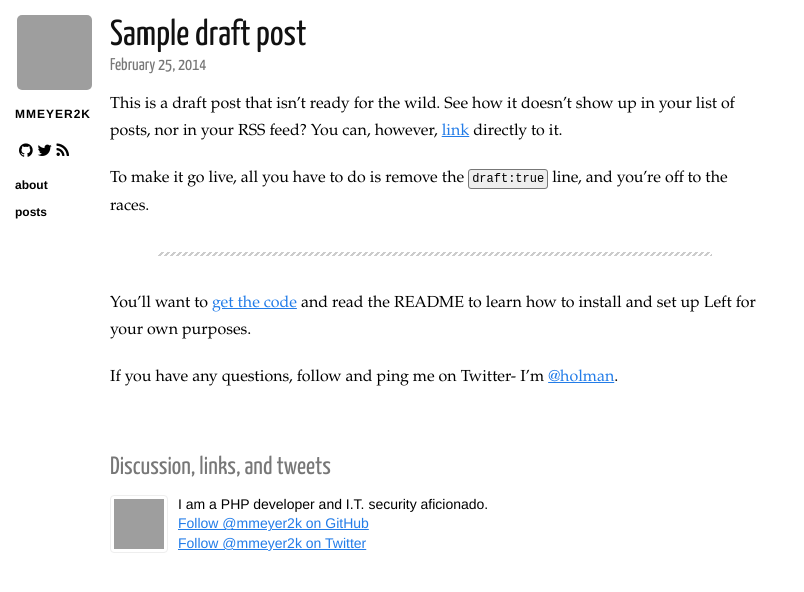
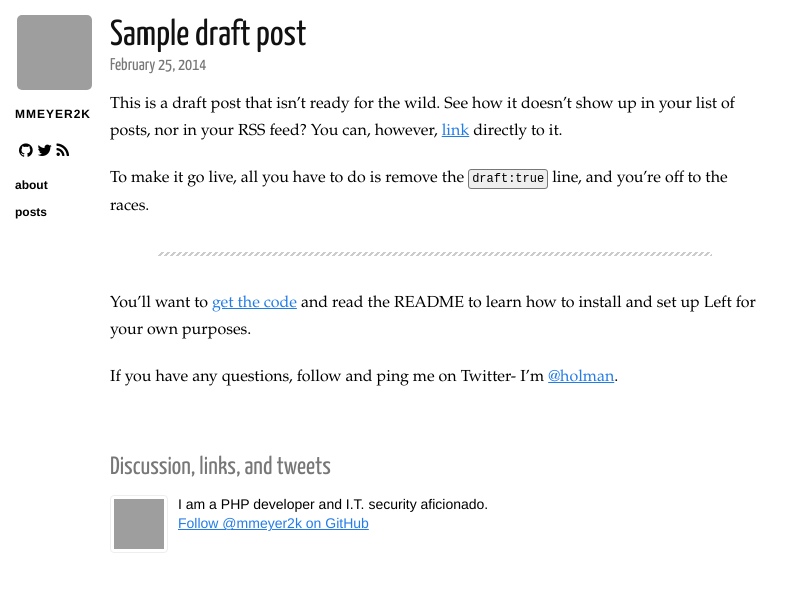
Before and after one commit to mmeyer2k/mmeyer2k.github.io, a Jekyll site: the page built from _posts/2014-02-25-draft.markdown, in a window 1280 px wide, cut to the strip 0-592 px from the top of the page. Shown: the whole strip, without its empty margins (0-804 px from the left). Built offline with Jekyll 4.4.1, drawn with Linux system fonts in a browser that asks for light colours; nearby versions of some CDN libraries; grey boxes are pictures that could not be loaded.

Commit message:
Update post.html

```diff
--- a/_layouts/post.html
+++ b/_layouts/post.html
@@ -23,7 +23,6 @@ layout: layout
             <p>
                 I am a PHP developer and I.T. security aficionado.<br>
                 <a target="_blank" href="{{ site.github.owner_url }}" target="_blank">Follow @mmeyer2k on GitHub</a><br>
-                <a target="_blank" href="http://twitter.com/{{ site.twitter }}">Follow @{{ site.twitter }} on Twitter</a>
             </p>
         </section>
     </section>
```
